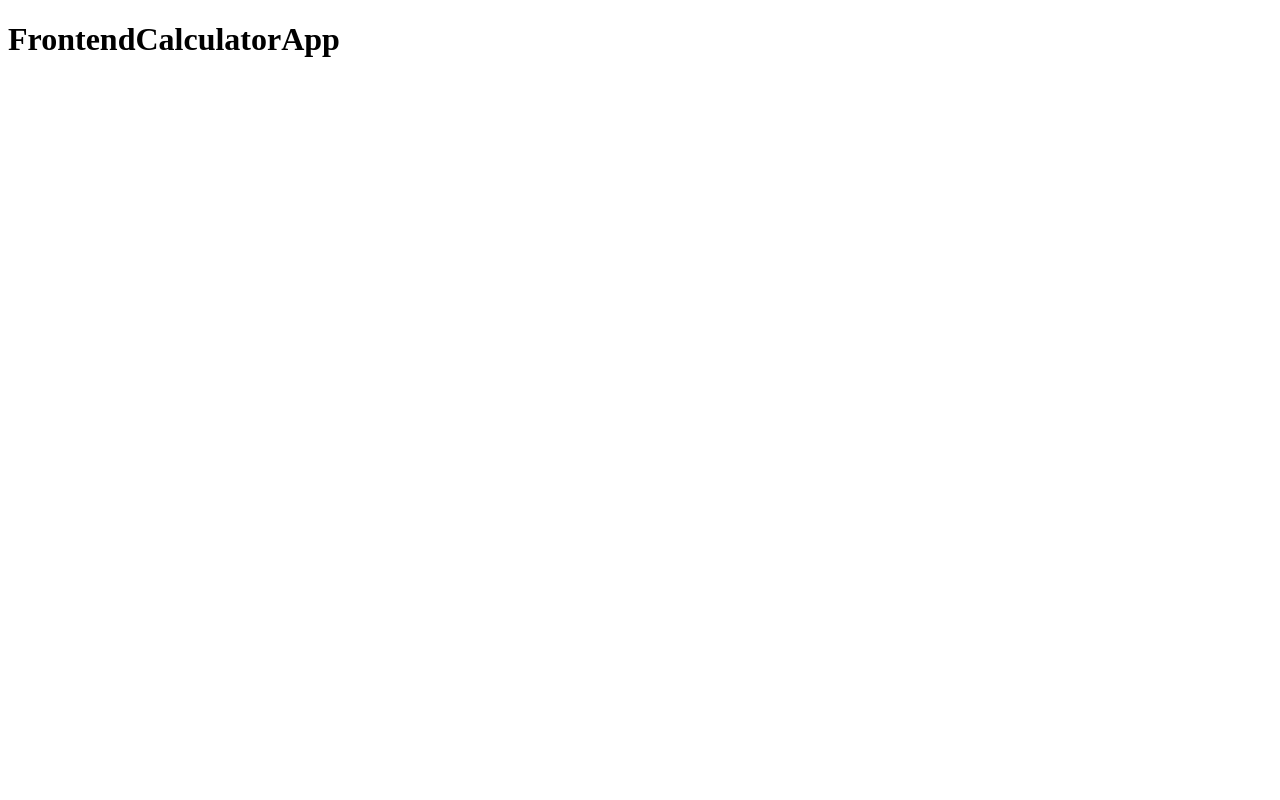
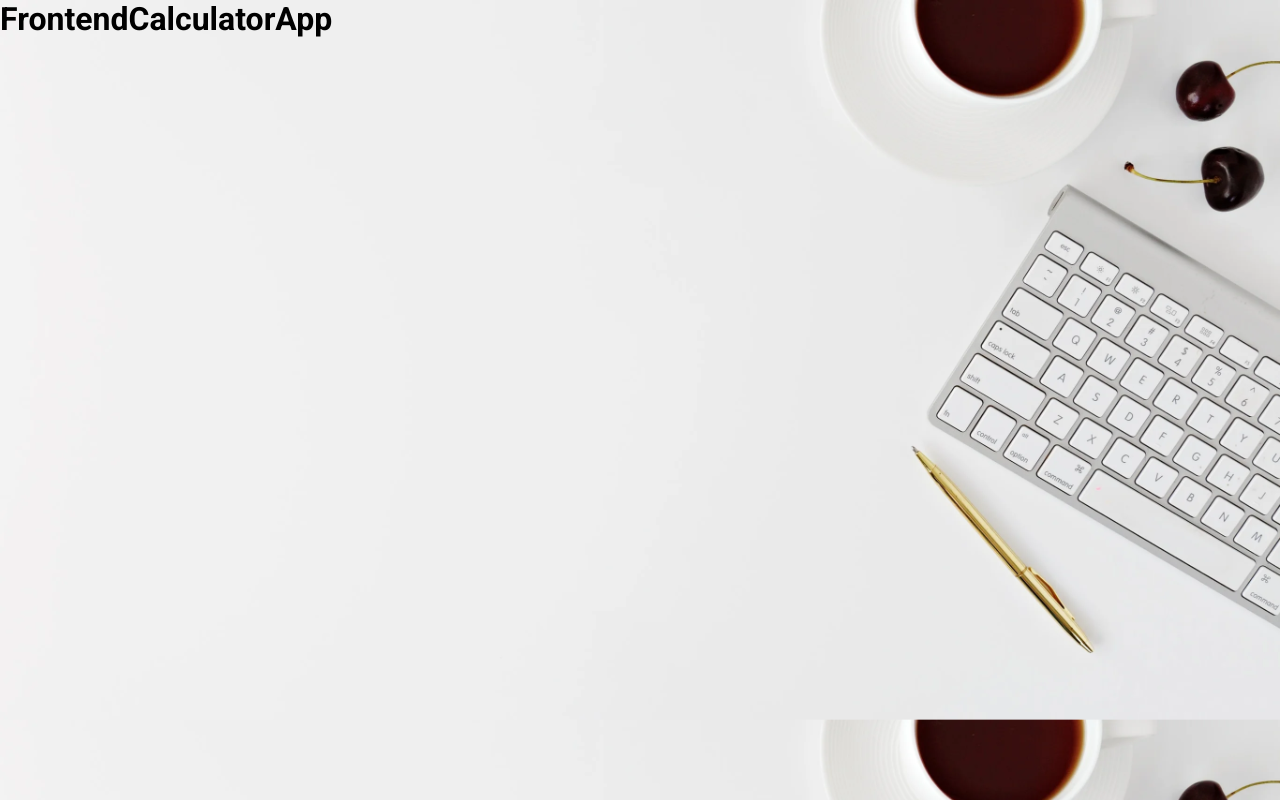
Before and after one commit to OscarAguilarL/frontend-calculator, a React (Create React App) app: page / in a window 1280 px wide. Built offline with nearby package versions, Linux system fonts and the light colour scheme.

Commit message:
Styles defaults

```diff
--- /dev/null
+++ b/src/assets/styles/index.css
@@ -0,0 +1,15 @@
+@import url('https://fonts.googleapis.com/css2?family=Roboto:wght@400;700&display=swap');
+
+* {
+    margin: 0;
+    padding: 0;
+    box-sizing: border-box;
+}
+
+body {
+    font-family: 'Roboto', sans-serif;
+    background-image: url('../img/calculator-bg.webp');
+    background-size: cover;
+    background-position: inherit;
+    overflow: hidden;
+}
--- a/src/index.tsx
+++ b/src/index.tsx
@@ -1,5 +1,7 @@
 import React from 'react';
 import ReactDOM from 'react-dom';
+
+import './assets/styles/index.css';
 
 import FrontendCalculatorApp from "./FrontendCalculatorApp";
 
--- /dev/null
+++ b/src/react-app-env.d.ts
@@ -0,0 +1 @@
+/// <reference types="react-scripts" />
```
Also changed, not shown: src/assets/img/calculator-bg.webp (added).
